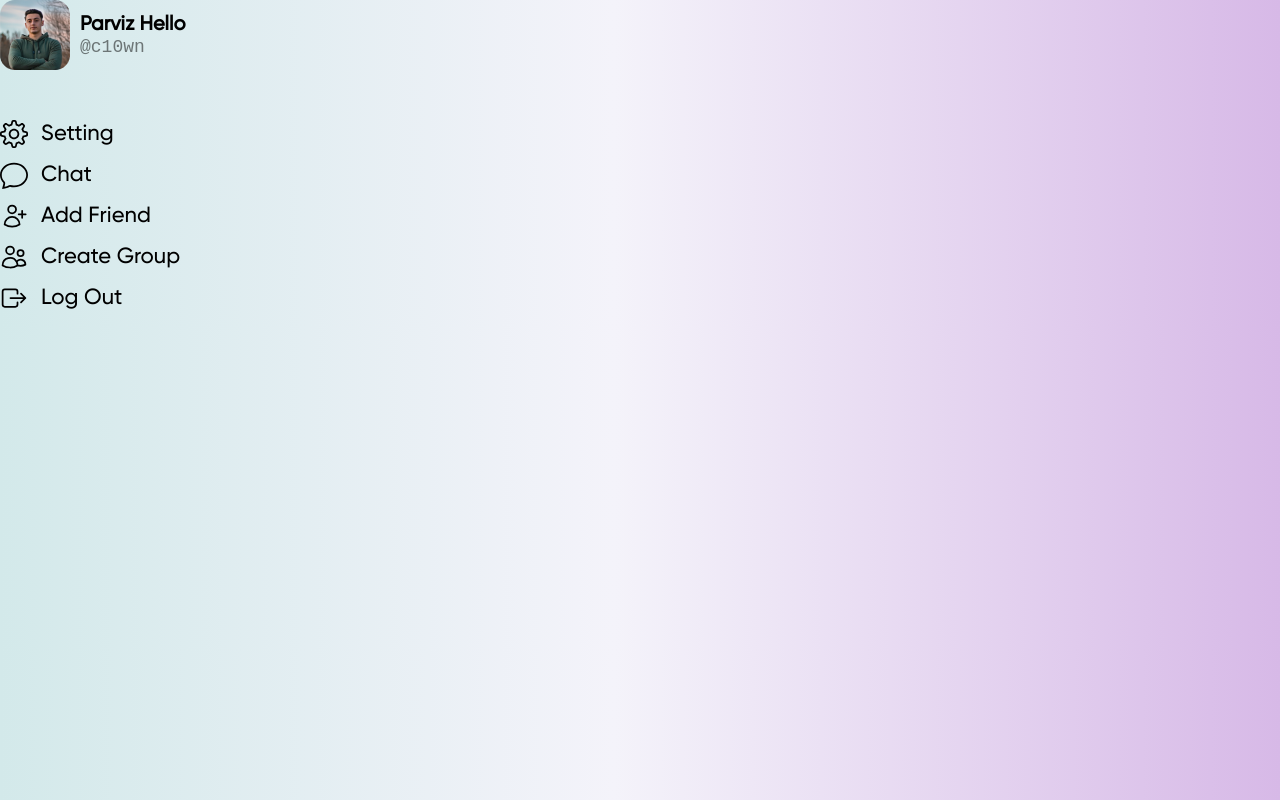
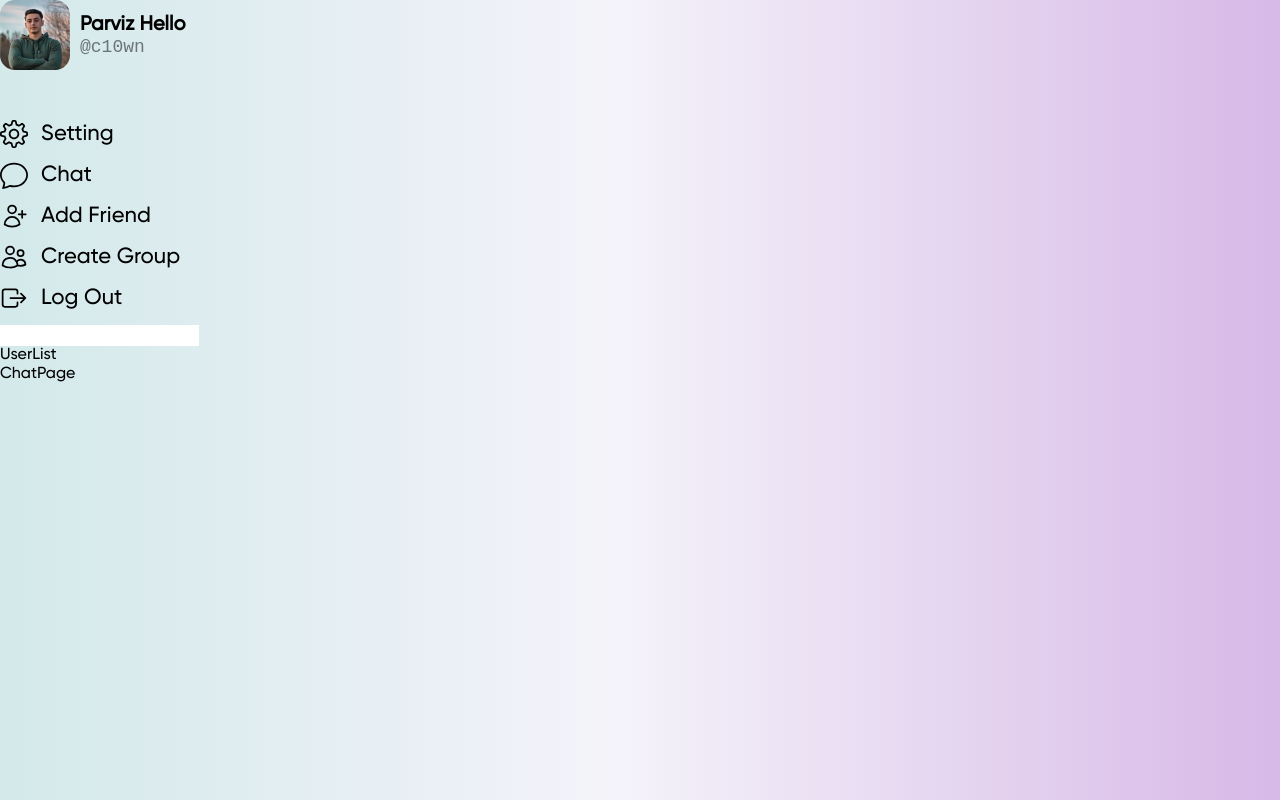
Before and after one commit to redprods/redprod-chat-web, a Next.js app: page /chat in a window 1280 px wide. Built offline with nearby package versions, Linux system fonts and the light colour scheme.

Commit message:
add dialog page

```diff
--- a/src/app/chat/page.js
+++ b/src/app/chat/page.js
@@ -21,10 +21,10 @@ import { ChatPage } from 'components/ChatPage';
   return (
     <Suspense fallback={<Loading />}>
       <MenuProfile/>
-      {/* <div>
+      <div>
         <Dialog/>
         <ChatPage/>
-      </div> */}
+      </div>
   </Suspense>
   )
 }
--- a/src/components/Dialog/Dialog.jsx
+++ b/src/components/Dialog/Dialog.jsx
@@ -1,6 +1,13 @@
-import React from "react";
-import styles from './Dialog.scss'
+import React from 'react';
+import styles from './Dialog.module.scss';
+import { Search } from './Search';
+import { UserList } from './User/UserList';
 
 export const Dialog = () => {
-  return <div className={styles.dialog}>Dialog</div>;
+  return (
+    <div className={styles.dialog}>
+      <Search />
+      <UserList />
+    </div>
+  );
 };
--- /dev/null
+++ b/src/components/Dialog/Search.jsx
@@ -0,0 +1,11 @@
+import React from 'react';
+import styles from './Dialog.module.scss';
+
+export const Search = () => {
+  return (
+    <div>
+      <input type="text" />
+      <button></button>
+    </div>
+  );
+};
--- /dev/null
+++ b/src/components/Dialog/User/UserList.jsx
@@ -0,0 +1,5 @@
+import React from 'react';
+
+export const UserList = () => {
+  return <div>UserList</div>;
+};
```
Also changed, not shown: src/components/Dialog/Dialog.module.scss (renamed from src/components/Dialog/Dialog.scss), src/components/Dialog/User/UserCard.jsx (added).
